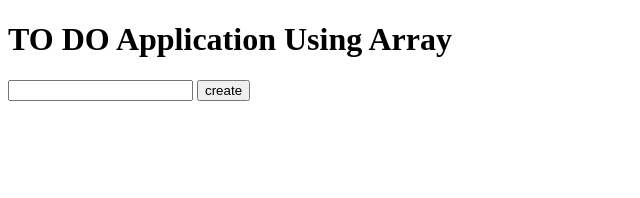
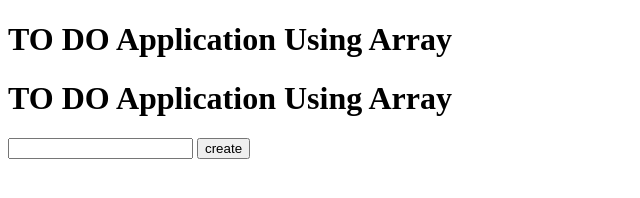
Before and after one commit to muhammmadshahbaz/login, a plain HTML site: page index.html in a window 1280 px wide. Shown: the whole page, without its empty margins (0-640 px from the left). Drawn offline with Linux system fonts and the light colour scheme.

Commit message:
ali's commit

```diff
--- a/index.html
+++ b/index.html
@@ -9,8 +9,9 @@
   </head>
   <body>
     <h1>TO DO Application Using Array</h1>
+    <h1>TO DO Application Using Array</h1>
     <input type="text" id="text" />
     <button>create</button>
-    <div><div class = "showtodo" id = "showtodo"/></div>
+    <div><div class="showtodo" id="showtodo" /></div>
   </body>
 </html>
```
